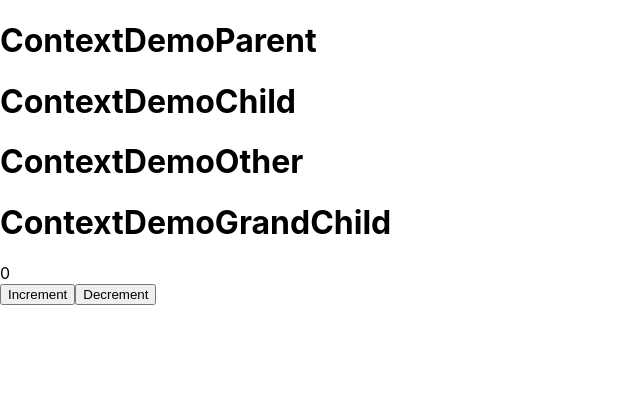
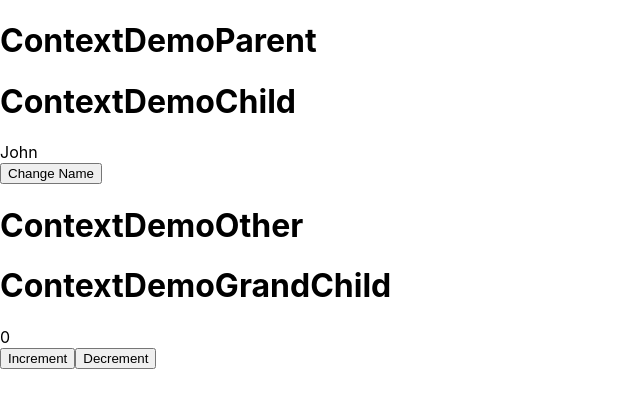
Before and after one commit to nalpari/react-cra-demo, a React (Create React App) app: page /context-demo in a window 1280 px wide. Shown: the top 408 px of the page, without its empty margins (0-640 px from the left). Built offline with nearby package versions, Linux system fonts and the light colour scheme.

Commit message:
chore: Add state management to ContextDemoChild component

```diff
--- a/src/components/demo/ContextDemoChild.jsx
+++ b/src/components/demo/ContextDemoChild.jsx
@@ -1,11 +1,15 @@
+import { useState } from 'react'
 import ContextDemoGrandChild from './ContextDemoGrandChild'
 import ContextDemoOther from './ContextDemoOther'
 
 export default function ContextDemoChild() {
   console.log('ContextDemoChild render')
+  const [state, setState] = useState({ name: 'John' })
   return (
     <>
       <h1>ContextDemoChild</h1>
+      <div>{state.name}</div>
+      <button onClick={() => setState({ name: 'Jane' })}>Change Name</button>
       <div>
         <ContextDemoOther />
         <ContextDemoGrandChild />
```
